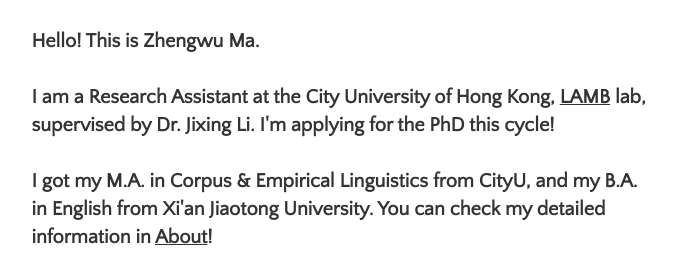
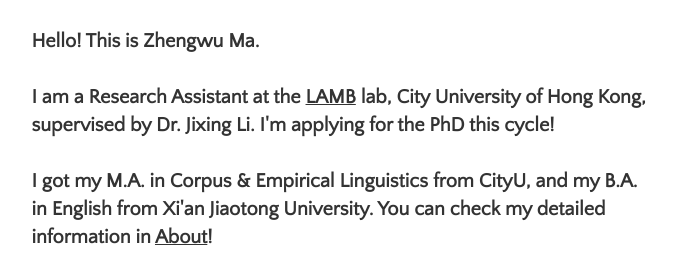
Before and after one commit to zhengwuma/zhengwuma.github.io, a Jekyll site: the page built from index.html, in a window 1280 px wide. Shown: the part 578-855 px from the top of the page, without its empty margins (301-979 px from the left). Built offline with Jekyll 4.4.1, drawn with Linux system fonts in a browser that asks for light colours; the list of posts is cut into pages by our own code.

```diff
--- a/index.html
+++ b/index.html
@@ -5,7 +5,7 @@ layout: default
 <h3>
   Hello! This is Zhengwu Ma. <br><br>
 
-  I am a Research Assistant at the City University of Hong Kong, <a href="https://compneurolinglab.github.io/">LAMB</a> lab, supervised by Dr. Jixing Li. I'm applying for the PhD this cycle! <br><br>
+  I am a Research Assistant at the <a href="https://compneurolinglab.github.io/">LAMB</a> lab, City University of Hong Kong, supervised by Dr. Jixing Li. I'm applying for the PhD this cycle! <br><br>
 
   I got my M.A. in Corpus & Empirical Linguistics from CityU, and my B.A. in English from Xi'an Jiaotong University. You can check my detailed information in <a href="https://zhengwuma.github.io/about.html">About</a>! <br>
 </h3>
```
